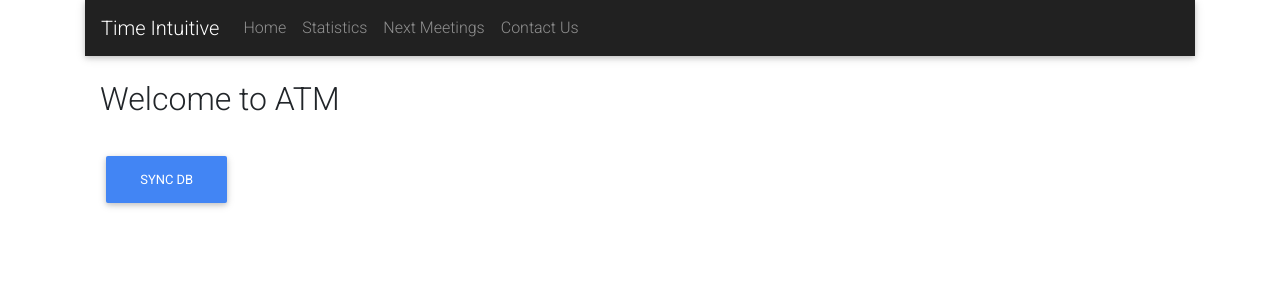
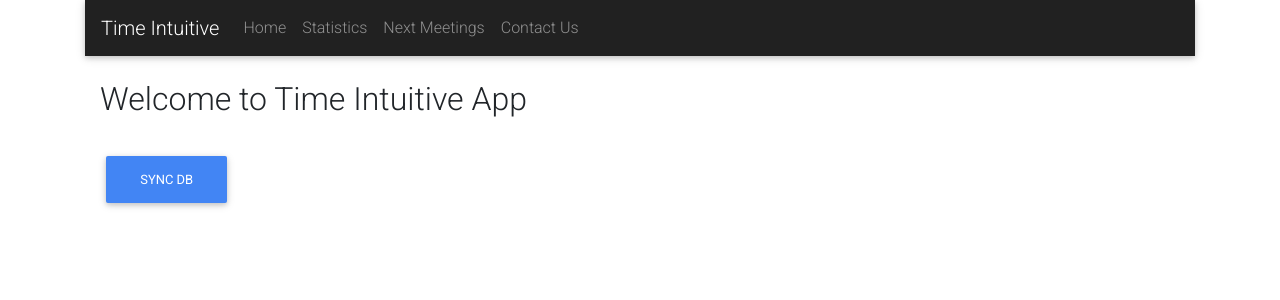
Before and after one commit to danHurjui/atm-frontend, a React (Create React App) app in the folder atm/: page / in a window 1280 px wide. Shown: the top 300 px of the page. Built offline with nearby package versions, Linux system fonts and the light colour scheme; no server answers.

Commit message:
Minor changes
Signed-off-by: Danut <danhurjui24@gmail.com>

```diff
--- a/atm/src/pages/DraggableElement.jsx
+++ b/atm/src/pages/DraggableElement.jsx
@@ -17,8 +17,14 @@ const getListStyle = (isDraggingOver, isEmpty) => ({
 const DraggableElement = ({ prefix, elements }) => (
 
       <div>
-      <h3> {prefix}</h3>
-      <div style={{ overflow: "scroll" }}>
+
+        <Container>
+        <br></br>
+        <h3> {prefix}</h3>
+        <br></br>
+        </Container>
+
+      <Container style={{ overflow: "scroll" }}>
       <Droppable droppableId={`${prefix}`} direction="horizontal">
         {(provided, snapshot) => (
           <div
@@ -33,7 +39,7 @@ const DraggableElement = ({ prefix, elements }) => (
           </div>
         )}
       </Droppable>
-      </div>
+      </Container>
       </div>
 
 );
--- a/atm/src/pages/home.jsx
+++ b/atm/src/pages/home.jsx
@@ -10,7 +10,7 @@ function Home() {
   return (
     <Container>
 
-        <h2>Welcome to ATM</h2>
+        <h2>Welcome to Time Intuitive App</h2>
         <br></br>
         <div>
           <SyncDbWithServer />
```
